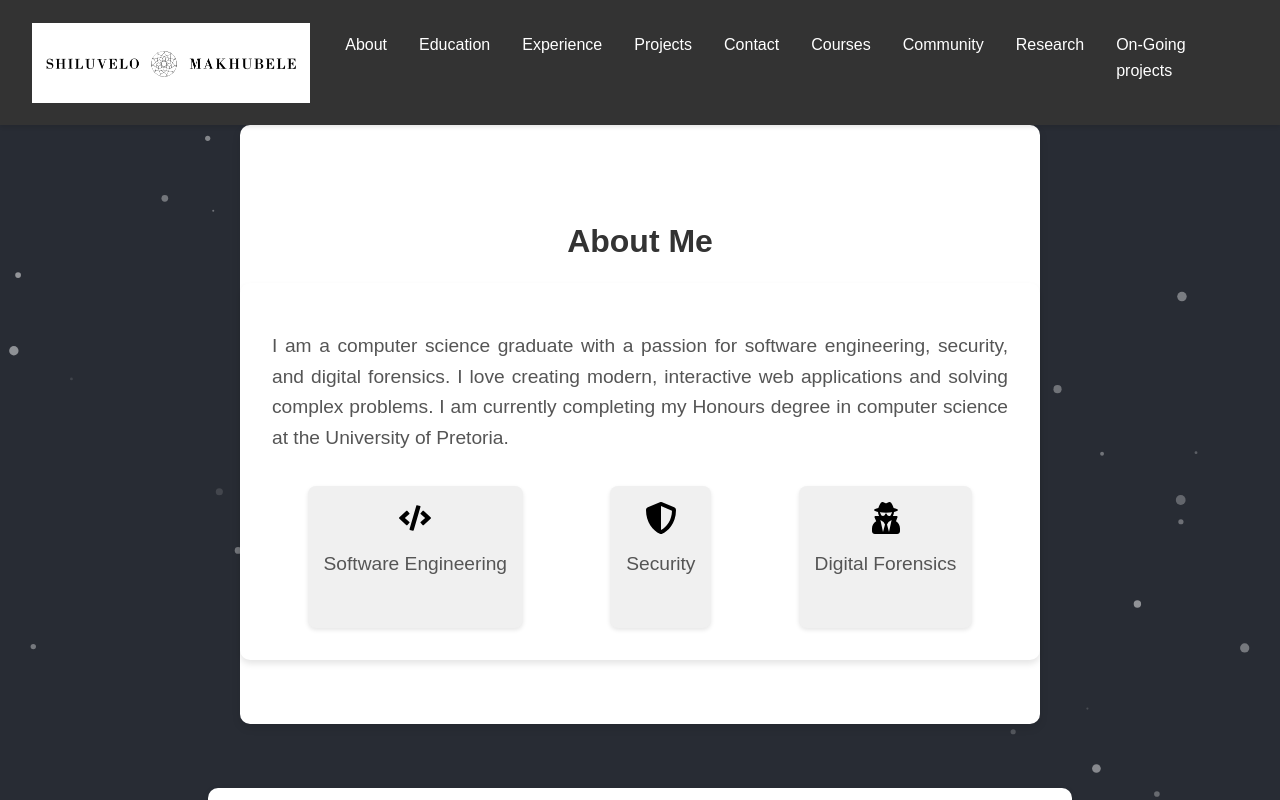
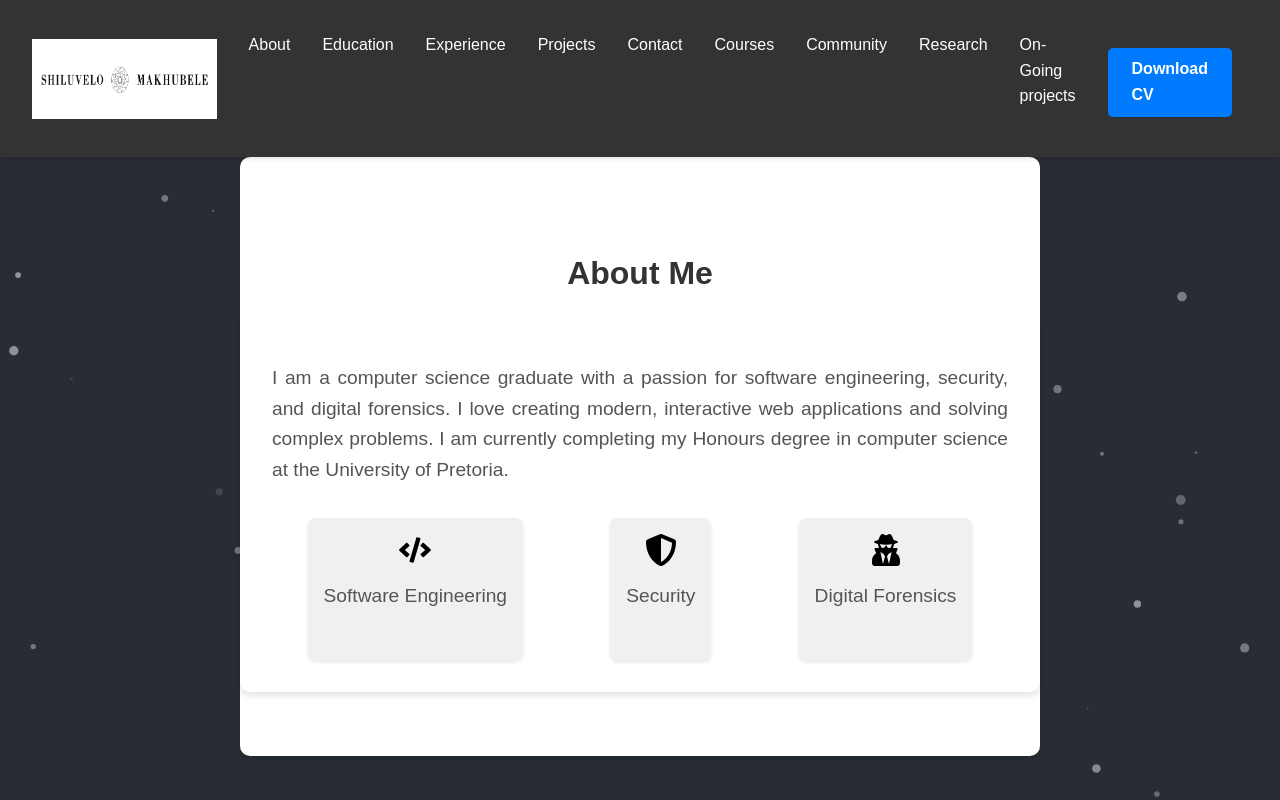
Before and after one commit to ShiluveloMakhubel/my-portfolio, a React (Create React App) app: page / in a window 1280 px wide. Shown: the top 800 px of the page. Built offline with nearby package versions, Linux system fonts and the light colour scheme.

Commit message:
feat: allow provided config object to extend other configs
BREAKING CHANGE: extends key in config file is now used for extending other config files

```diff
--- a/src/Components/Header.css
+++ b/src/Components/Header.css
@@ -119,3 +119,17 @@ img {
     display: flex;
   }
 }
+.download-btn {
+  display: inline-block;
+  padding: 10px 20px;
+  background-color: #007bff; /* Blue color */
+  color: #ffffff; /* White text */
+  text-decoration: none; /* Remove underline */
+  border-radius: 5px; /* Rounded corners */
+  font-weight: bold; /* Bold text */
+  transition: background-color 0.3s ease; /* Smooth hover effect */
+}
+
+.download-btn:hover {
+  background-color: #0056b3; /* Darker blue on hover */
+}
--- a/src/Components/Header.js
+++ b/src/Components/Header.js
@@ -1,6 +1,6 @@
 import React from 'react';
 import './Header.css';
-import { Link } from 'react-scroll'; // Import Link from react-scroll
+import { Link } from 'react-scroll';
 
 const Header = () => {
   return (
@@ -8,16 +8,11 @@ const Header = () => {
       <nav className="navbar">
         <div className="container">
           <a href="#about" className="brand">
-            <img src={process.env.PUBLIC_URL +"/images/logo.PNG"} alt="Shiluvelo Makhubele Logo" className="logo" />
+            <img src={process.env.PUBLIC_URL + "/images/logo.PNG"} alt="Shiluvelo Makhubele Logo" className="logo" />
           </a>
           <ul className="nav-links">
             <li>
-              <Link
-                to="about"
-                smooth={true}
-                duration={500}
-                offset={-50} // Adjust offset for fixed headers
-              >
+              <Link to="about" smooth={true} duration={500} offset={-50}>
                 About
               </Link>
             </li>
@@ -61,6 +56,16 @@ const Header = () => {
                 On-Going projects
               </Link>
             </li>
+            {/* Add CV Download Button */}
+            <li>
+              <a
+                href="/cv.pdf"
+                download="Shiluvelo_Makhubele_CV.pdf"
+                className="download-btn"
+              >
+                Download CV
+              </a>
+            </li>
           </ul>
         </div>
       </nav>
```
Also changed, not shown: 1 other file (tests, documents, lock files or other folders).
